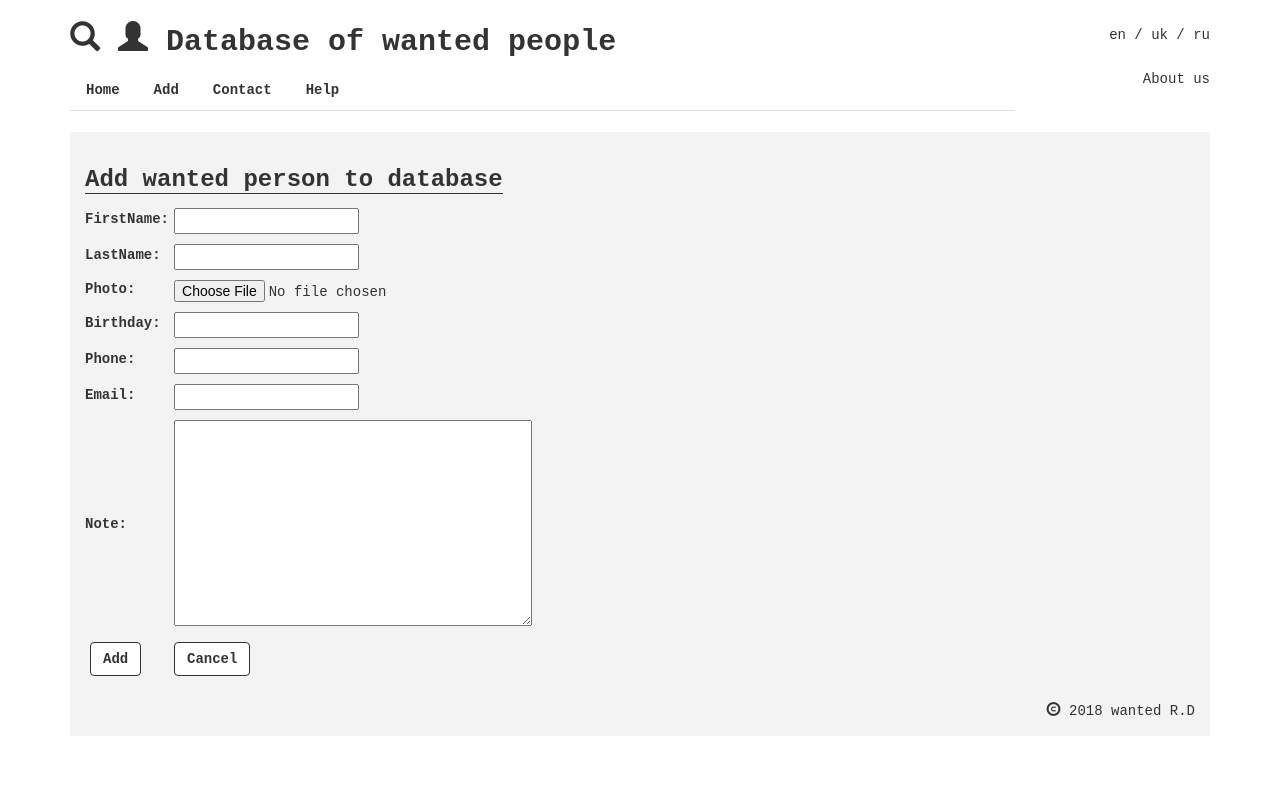
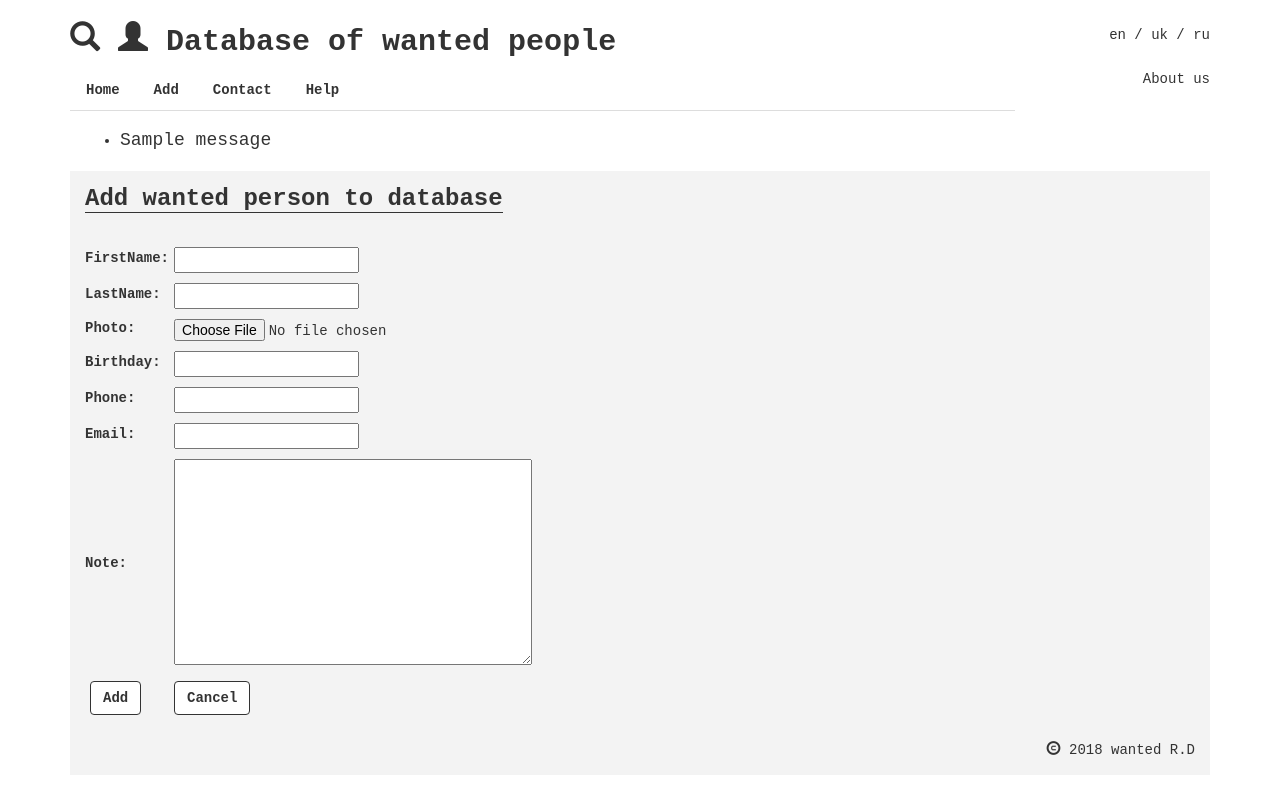
Before and after one commit to demkivroman/WantedPeopleDB, a Django app: page /add/ in a window 1280 px wide. Run offline with Django 3.2, Linux system fonts and the light colour scheme; tables that the repository leaves empty hold one stand-in row (values such as "Sample post"); one stand-in notice (Sample message) is shown; some libraries are stand-ins or nearby versions.

Commit message:
Add person to database and status message

```diff
--- a/peoplesWDB/forms/add_want_pers_form.py
+++ b/peoplesWDB/forms/add_want_pers_form.py
@@ -2,6 +2,13 @@ from django.forms import ModelForm
 from ..models.wanted_person import WantedPerson
 
 class AddWanPerson(ModelForm):
+    def clean_first_name(self):
+        data = self.cleaned_data['first_name']
+        if not data:
+            raise ValidationError('Field is required')
+
+        return data
+
     class Meta:
         model = WantedPerson
         fields = '__all__'
--- a/peoplesWDB/models/wanted_person.py
+++ b/peoplesWDB/models/wanted_person.py
@@ -21,6 +21,7 @@ class WantedPerson(models.Model):
 
     birthday = models.DateField(
         blank = True,
+        null = True,
         verbose_name = "Birthday")
 
     phone = models.CharField(
--- a/peoplesWDB/templates/base.html
+++ b/peoplesWDB/templates/base.html
@@ -66,9 +66,17 @@
     <div class = "row" id = "status_menu">
         <div class = "col-sm-12">
         {% block status_message %}
+             {% if messages %}
+                   <ul class="messages">
+                   {% for message in messages %}
+                   <li{% if message.tags %} class="{{ message.tags }}"{% endif %}><h4>{{ message }}</h4></li>
+                   {% endfor %}
+                   </ul>
+             {% endif %}
         {% endblock status_message%}
         </div>
     </div>
+
 <div id = "workzone">
 {% block content %}
    <div class = "row" id = "search">
--- a/peoplesWDB/templates/forms/add_form.html
+++ b/peoplesWDB/templates/forms/add_form.html
@@ -1,8 +1,10 @@
 {% extends "base.html" %}
 {% block title %} Add form{% endblock title%}
+{% block status_menu %}<p>{{status_menu}}</p>{% endblock status_menu %}
 {% block content %}
-   <h3> <b style="border-bottom: 1px solid">Add wanted person to database</b></h3>
-   <form action="" method="post" style="margin-top: 10px">
+   <h3 style="margin-top: 0px"> <b style="border-bottom: 1px solid">Add wanted person to database</b></h3>
+<div style="margin-top: 30px">
+   <form action="" method="post" enctype="multipart/form-data" role = "form" class = "form-horizontal">
     <table class = "form">
     {% csrf_token %}
     {{ form.as_table }}
@@ -16,6 +18,7 @@
    </tr>
    </table>
    </form>
+</div>
 {% endblock content %}
 
 {% block footer %}
--- a/peoplesWDB/views/formsviews.py
+++ b/peoplesWDB/views/formsviews.py
@@ -3,6 +3,9 @@ from ..forms.add_want_pers_form import AddWanPerson
 from django.http import HttpResponseRedirect
 from django.core.urlresolvers import reverse
 from django.shortcuts import render
+from django.contrib import messages
+
+from ..models.wanted_person import WantedPerson
 
 class AddPersonForm(TemplateView):
     template_name = "forms/add_form.html"
@@ -11,11 +14,27 @@ class AddPersonForm(TemplateView):
 class ContactForm(TemplateView):
     template_name = "forms/contact_form.html"
 
+def add_wanted_person(request):
+    if request.method == 'POST':
+        if request.POST.get('cancel_button') is not None:
+            return HttpResponseRedirect(reverse('add_person'))
+        if request.POST.get('add_button') is not None:
+            data = {}
+            data['first_name'] = request.POST.get('first_name').strip()
+            data['last_name'] = request.POST.get('last_name').strip()
+            data['photo'] = request.FILES.get('photo')
+            data['birthday'] = request.POST.get('birthday').strip()
+            data['phone'] = request.POST.get('phone').strip()
+            data['email'] = request.POST.get('email').strip()
+            data['note'] = request.POST.get('note').strip()
+            # create and save person object
+            person = WantedPerson(**data)
+            person.save()
 
-def add_wanted_person(request):
+            messages.success(request, 'Add successfully :)')
+            return HttpResponseRedirect(reverse('home'))
 
-    if request.method == 'POST':
-        form = AddWanPerson(request.POST)
+
     else:
         form = AddWanPerson()
         return render(request, 'forms/add_form.html', {'form':form})
```
Also changed, not shown: peoplesWDB/migrations/0004_auto_20180601_1459.py (added), peoplesWDB/migrations/0005_auto_20180602_1750.py (added).
